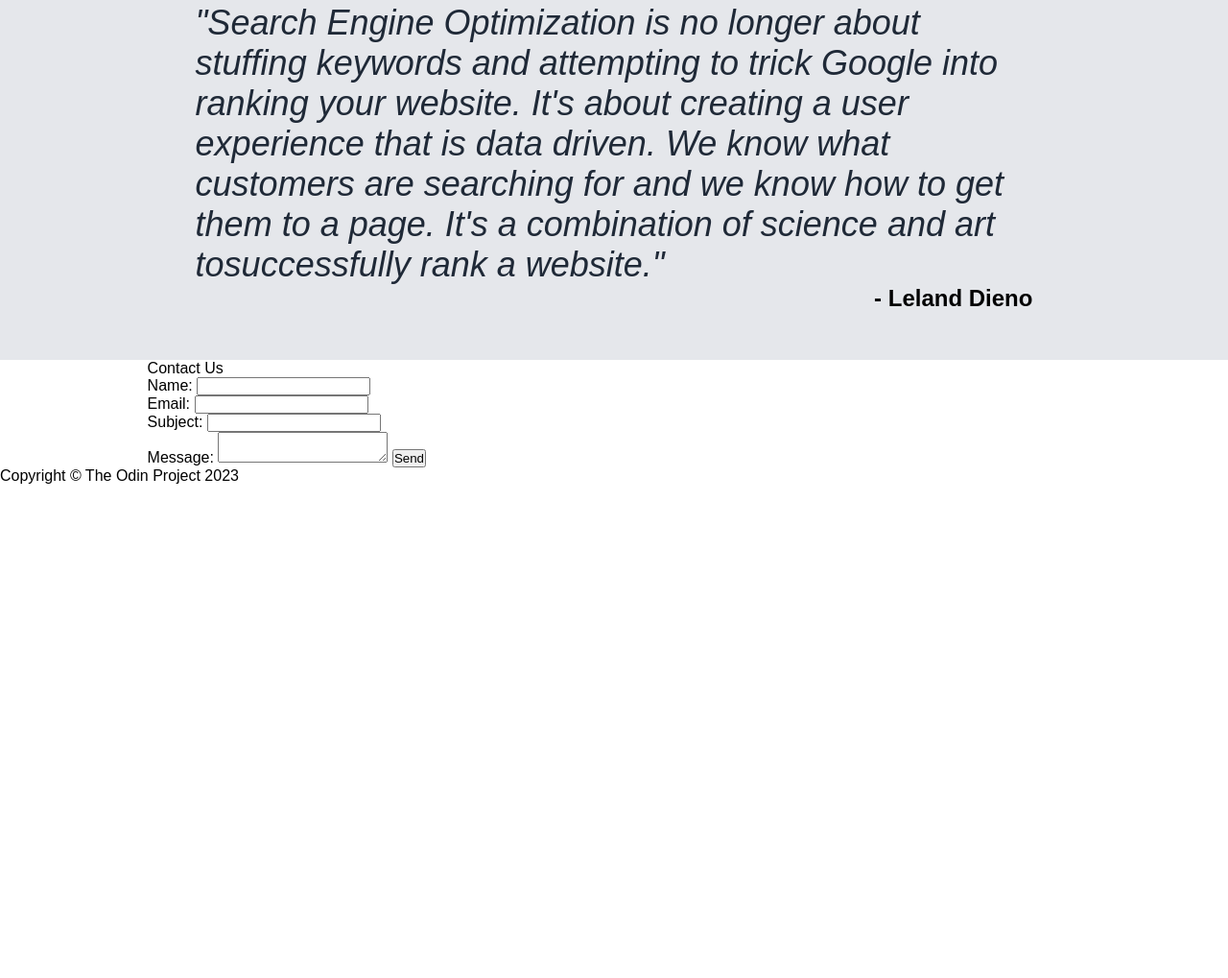
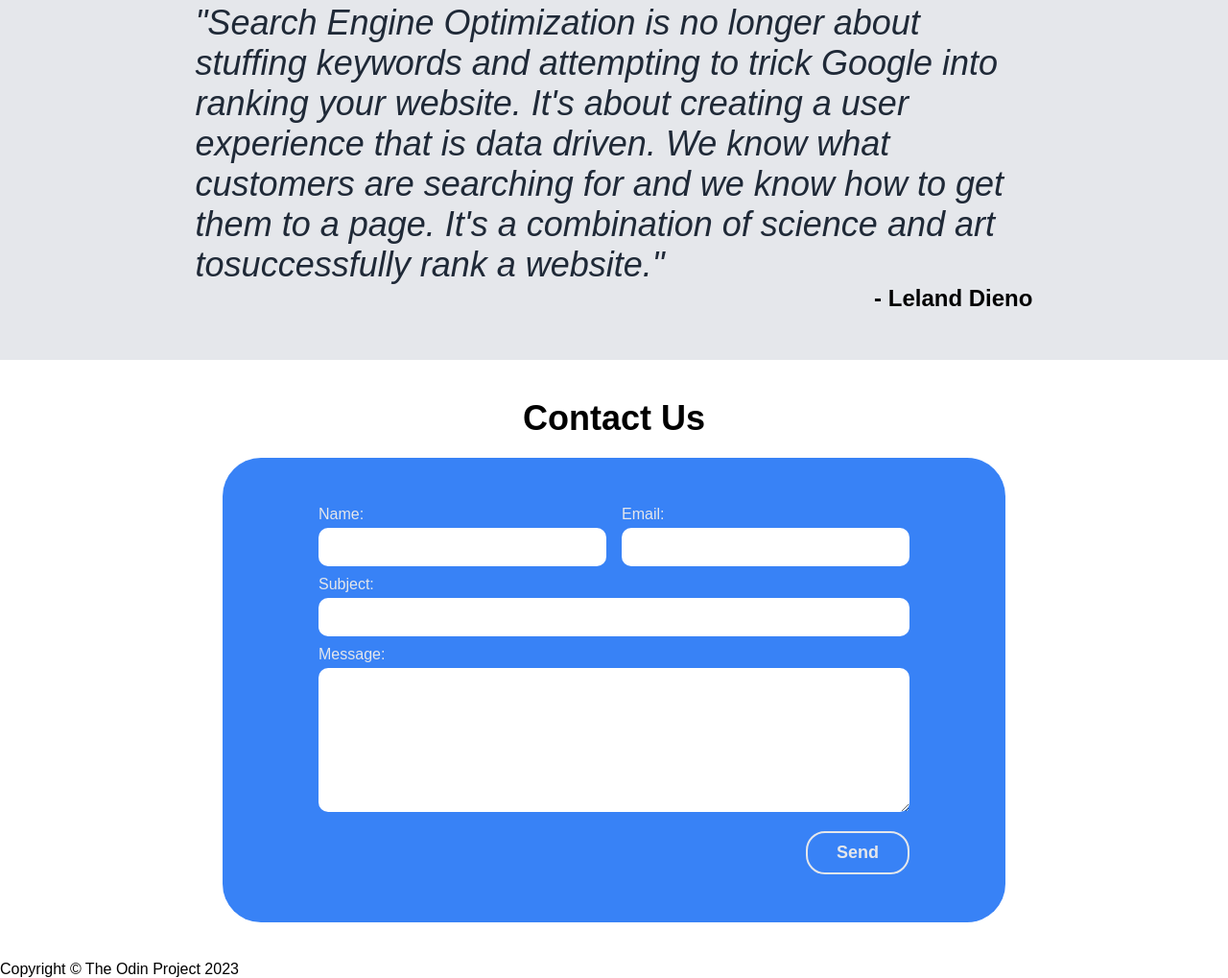
Before and after one commit to amangofer/odin-landing-page, a plain HTML site: page index.html in a window 1280 px wide. Shown: the part 869-1888 px from the top of the page at 96% size. Before the commit the page ends 1374 px from the top, so only its background shows below. Drawn offline with Linux system fonts and the light colour scheme.

Commit message:
style the contact us area of the page

```diff
--- a/styles.css
+++ b/styles.css
@@ -161,3 +161,81 @@
     font-size: 24px;
     font-weight: bold;
 }
+
+/* contact us*/
+
+.contact-us .container{
+    display: flex;
+    flex-direction: column;
+    align-items: center;
+    padding-top: 20px;
+    padding-bottom: 40px;
+}
+
+.contact-title {
+    font-size: 36px;
+    font-weight: 900;
+    padding: 20px;
+}
+
+.contact {
+    display: flex;
+    flex-direction: column;
+    justify-content: space-between;
+    flex-wrap: wrap;
+    gap: 10px;
+    background-color: #3882F6;
+    padding: 50px 100px;
+    border-radius: 40px;
+    color: #E5E7EB;
+}
+.contact input {
+    height: 40px;
+    width: 300px;
+    border: none;
+    border-radius: 10px;
+}
+.info {
+    display:flex;
+    justify-content: space-between;
+    gap: 16px;
+    flex-wrap: wrap;
+}
+.info div{
+    display: flex;
+    flex-direction: column;
+    gap: 5px;
+}
+
+.subject {
+    display: flex;
+    flex-direction: column;
+    gap: 5px;
+}
+.subject input{
+    width: 100%;
+}
+
+.message {
+    display: flex;
+    flex-direction: column;
+    gap: 5px;
+}
+
+.message textarea {
+    height: 150px;
+    border: none;
+    border-radius: 10px;
+}
+
+.contact button {
+    align-self: flex-end;
+    border: 2px solid #E5E7EB;
+    color: #E5E7EB;
+    background-color: #3882F6;
+    border-radius: 20px;
+    margin-top: 15px;
+    padding: 10px 30px;
+    font-size: 18px;
+    font-weight: bold;
+}
```
